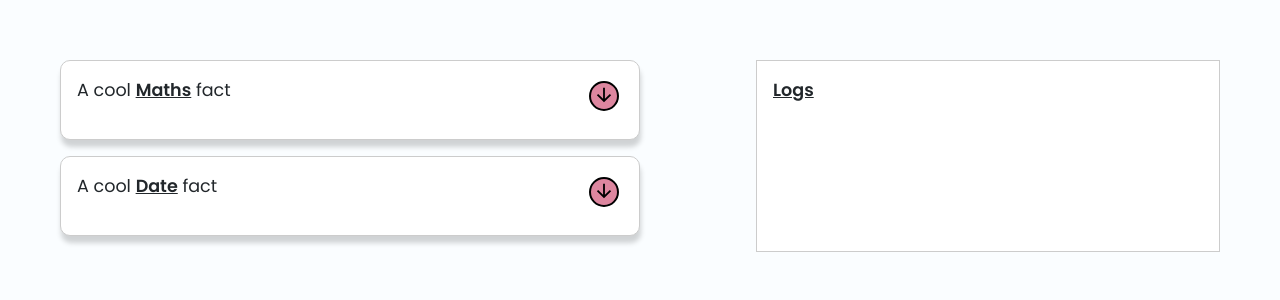
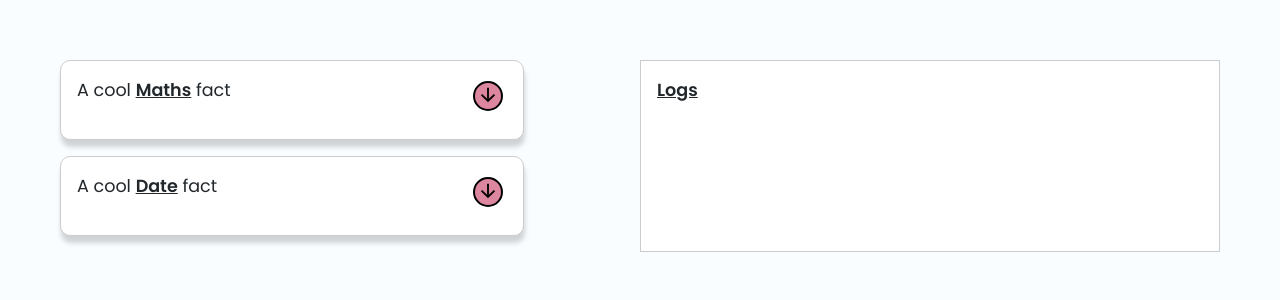
Before and after one commit to vadym-loik/test_digitevent, a Vue app in the folder myFileTest/: page / in a window 1280 px wide. Shown: the top 300 px of the page. Built offline with nearby package versions, Linux system fonts and the light colour scheme.

Commit message:
Update Cards.vue
add styles

```diff
--- a/myFileTest/src/components/Cards.vue
+++ b/myFileTest/src/components/Cards.vue
@@ -92,7 +92,7 @@ span {
 }
 
 .app {
-    background: #F4F4F4;
+    background: #eaeaea;
 }
 
 .container {
@@ -103,6 +103,12 @@ span {
 }
 
 .left-panel {
+    float: left;
+    width: 40%;
+}
+
+.right-panel {
+    float: right;
     width: 50%;
 }
 
@@ -145,9 +151,7 @@ span {
     height: 100%;
 }
 
-.right-panel {
-    width: 40%;
-}
+
 
 .fact {
     color: black;
```
